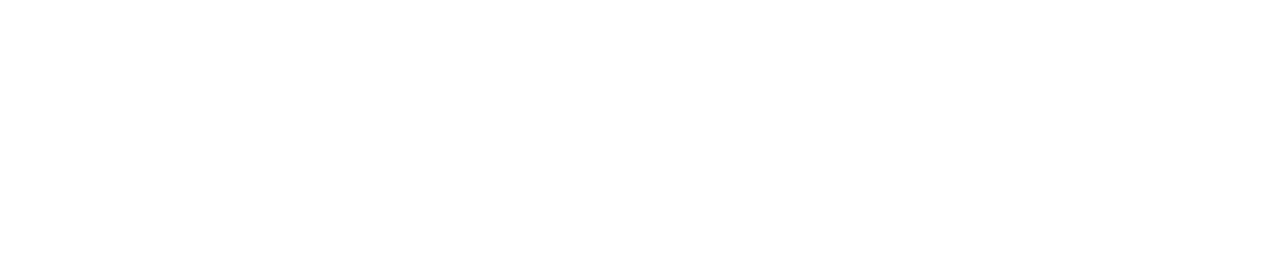
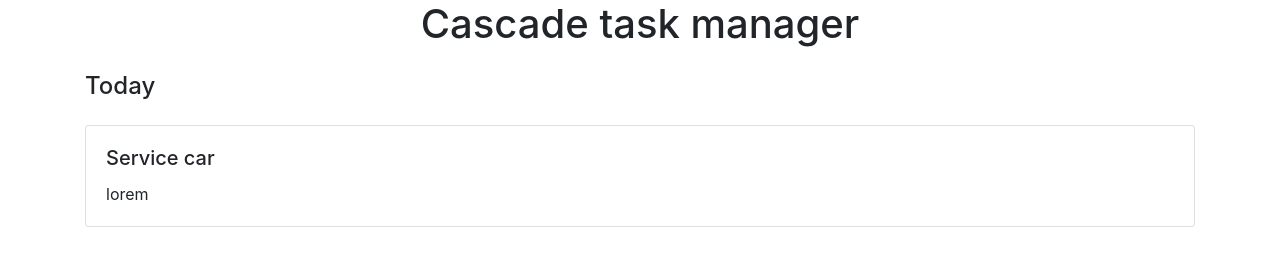
Before and after one commit to Wonkyth/cascade, a plain HTML site: page index.html in a window 1280 px wide. Drawn offline with nearby package versions, Linux system fonts and the light colour scheme.

Commit message:
add basic task display

```diff
--- a/index.html
+++ b/index.html
@@ -16,7 +16,17 @@
 
     <title>Cascade</title>
   </head>
-  <body>
+  <body class="container">
+    <h1 class="text-center">Cascade task manager</h1>
+    <h4 class="my-4">Today</h4>
+
+    <div class="card">
+      <div class="card-body">
+        <h5 class="card-title">Service car</h5>
+        <p class="card-text">lorem</p>
+      </div>
+    </div>
+
     <!-- Bootstrap css -->
     <script
       src="https://code.jquery.com/jquery-3.5.1.slim.min.js"
```
